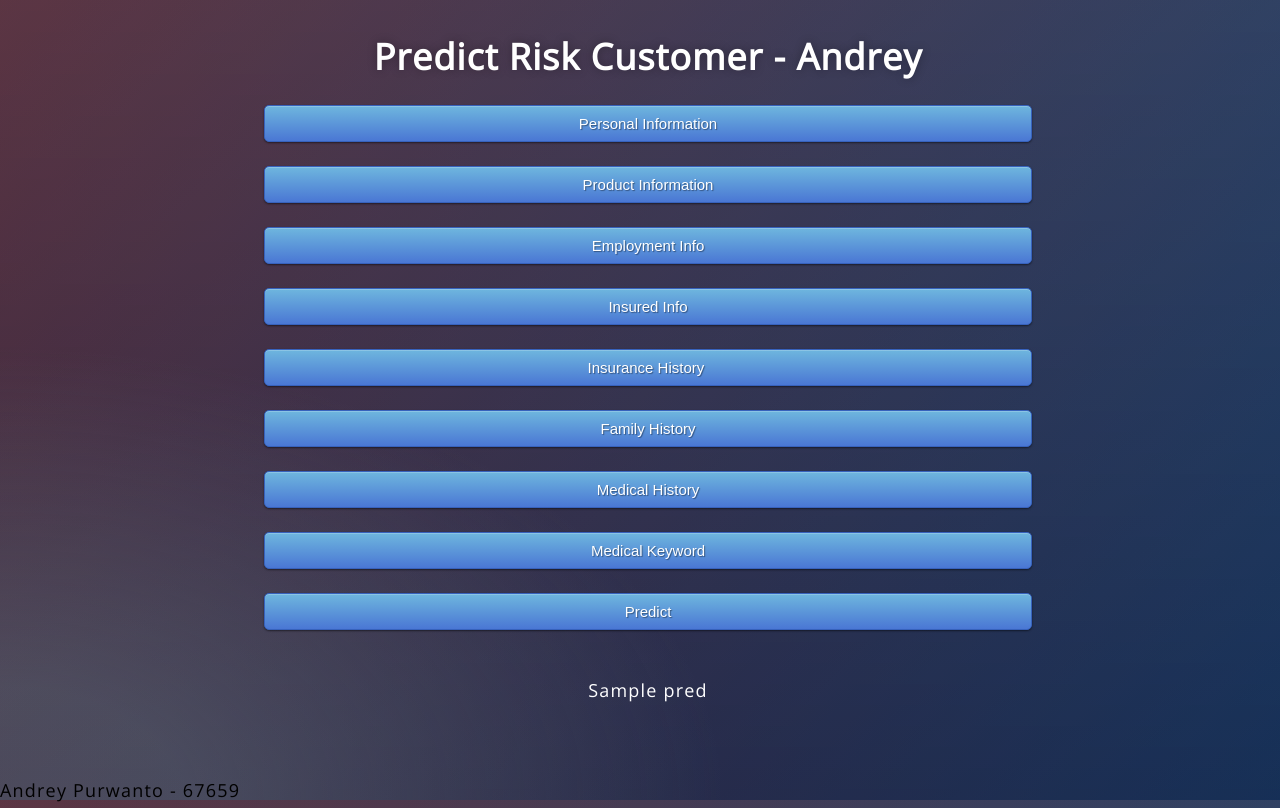
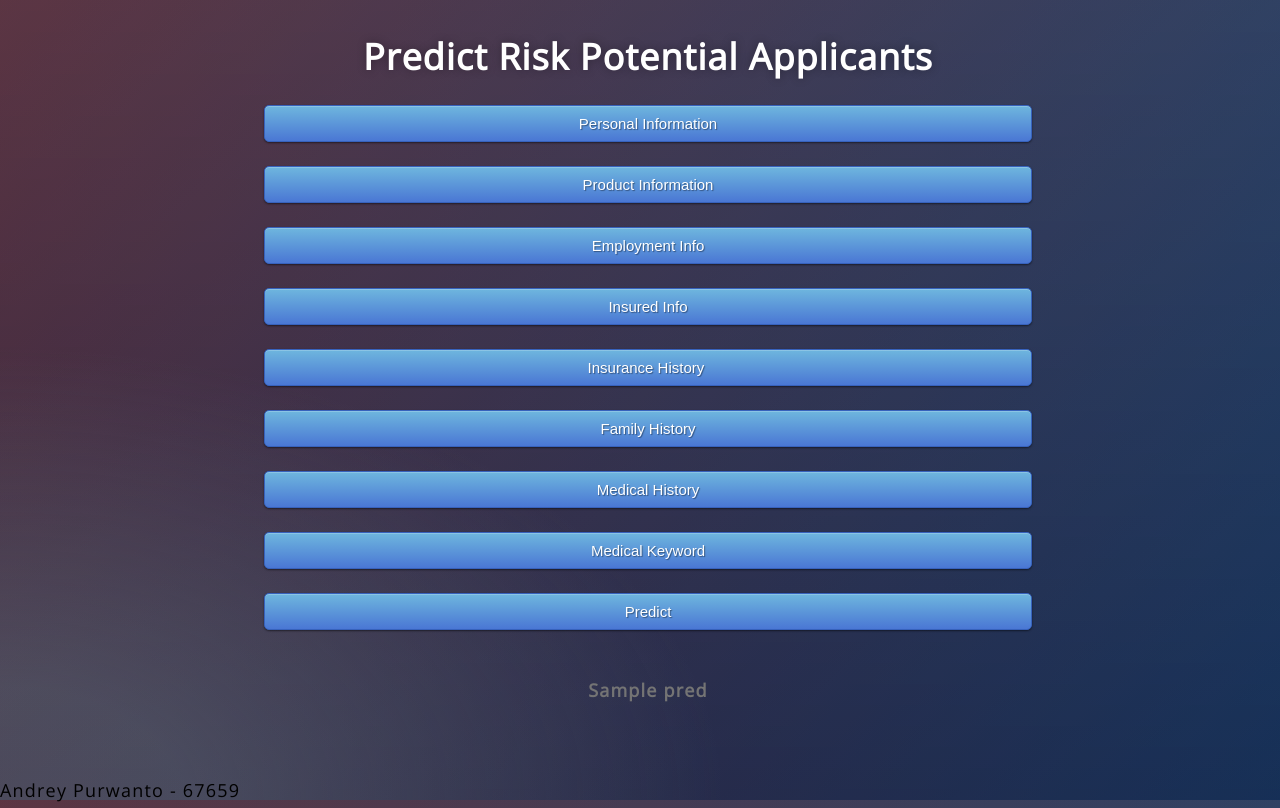
Before and after one commit to afordead/finalbackup, a Flask app: template app/templates/home.html in a window 1280 px wide. Run offline with Flask 2, Linux system fonts and the light colour scheme; the template is opened without the code that fills it: most values are stand-ins (such as "Sample title", 1, 10 or a date in 2020); parts of the project's set-up code (start-up, migrations or seed data) failed here and were passed over.

Commit message:
Update home.html

```diff
--- a/app/templates/home.html
+++ b/app/templates/home.html
@@ -2,7 +2,7 @@
 <html>
 <head>
   <meta charset="UTF-8">
-  <title>Predict Insurance Bill</title>
+  <title>Predict Customer Risk - Andrey</title>
   <link href='https://fonts.googleapis.com/css?family=Pacifico' rel='stylesheet' type='text/css'>
 <link href='https://fonts.googleapis.com/css?family=Arimo' rel='stylesheet' type='text/css'>
 <link href='https://fonts.googleapis.com/css?family=Hind:300' rel='stylesheet' type='text/css'>
@@ -14,7 +14,7 @@
 
 <body>
  <div class="login">
-	<h1>Predict Risk Customer - Andrey</h1>
+	<h1>Predict Risk Potential Applicants</h1>
      <!-- Form to enter new data for predictions  -->
     <form action="{{ url_for('predict')}}"method="POST">
       <input onclick="personalinfo()" name="personalinfo_" type="button" class="btn btn-primary btn-block btn-large" value="Personal Information"></input>
@@ -396,7 +396,8 @@
 
 
  </div>
- {{pred}}
+ <b>{{pred}}
+</b>
  <script>
   function personalinfo() {
     var x = document.getElementById("personalinfodiv");
```
